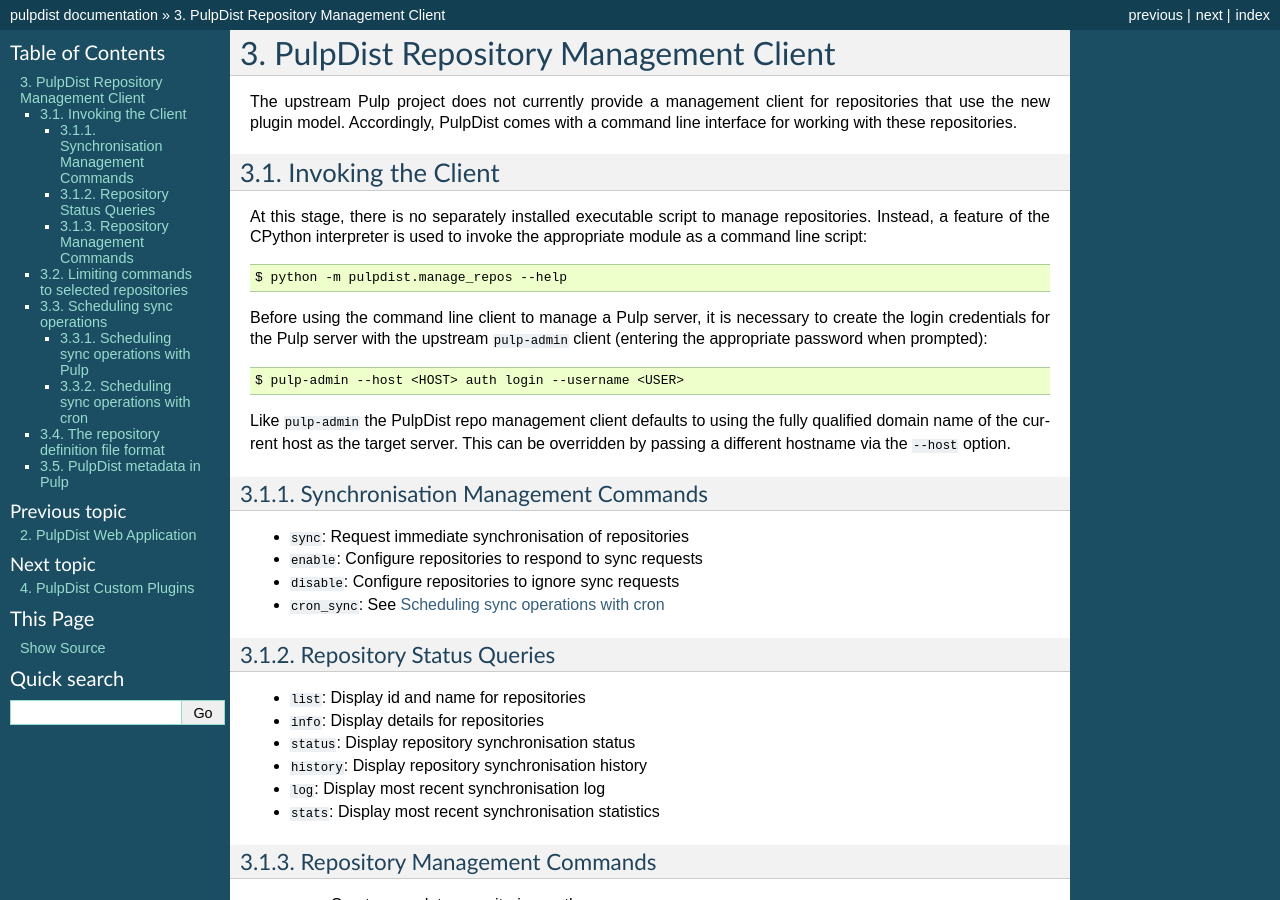
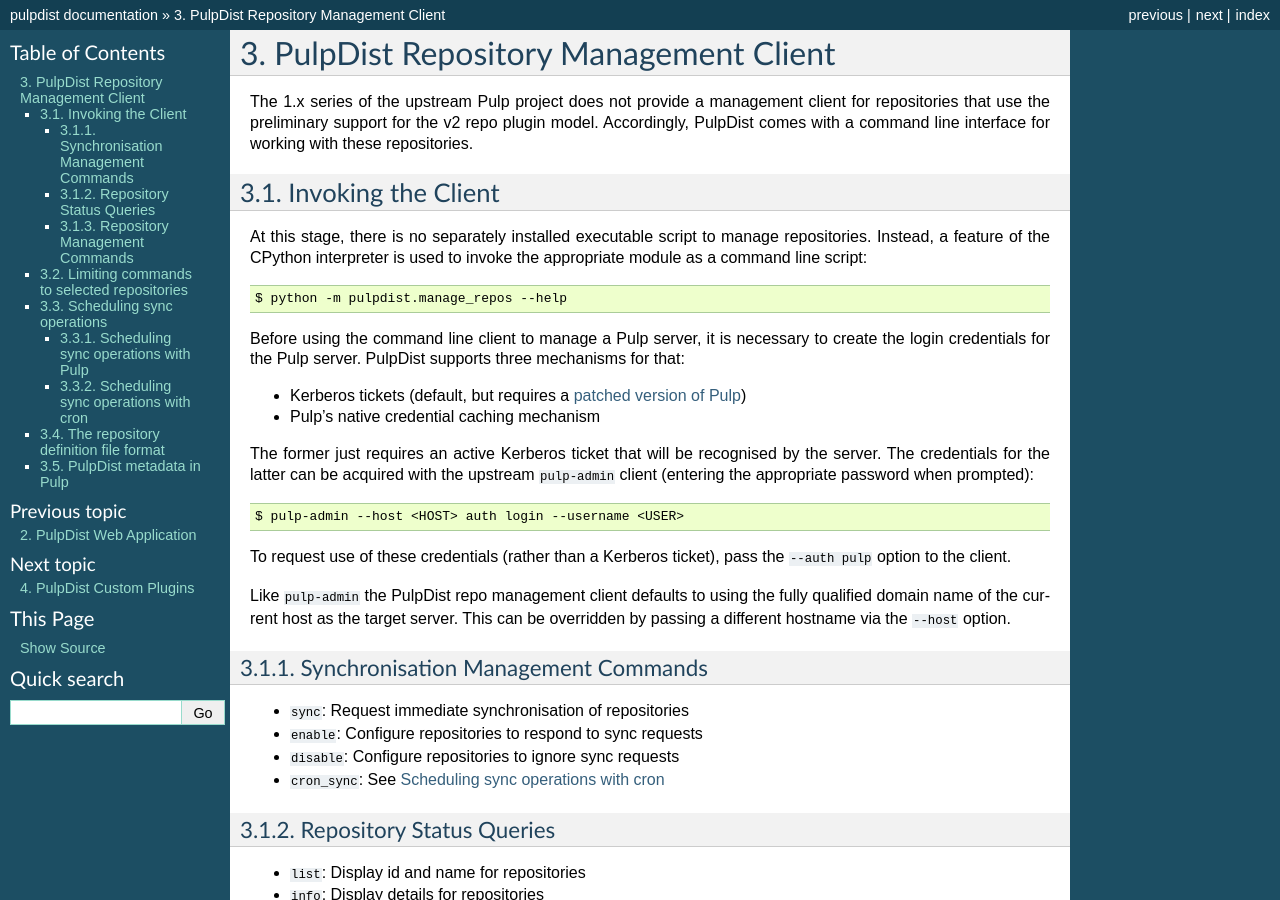
Before and after one commit to ncoghlan/pulpdist, a Sphinx documentation site: the page built from doc/cli.rst, in a window 1280 px wide and 900 px high. Built offline with Sphinx 7.4.7, drawn with Linux system fonts in a browser that asks for light colours; the version number could not be read and is left out.

Commit message:
General doc updates

```diff
--- a/doc/cli.rst
+++ b/doc/cli.rst
@@ -3,9 +3,10 @@
 PulpDist Repository Management Client
 =====================================
 
-The upstream Pulp project does not currently provide a management client for
-repositories that use the new plugin model. Accordingly, PulpDist comes with
-a command line interface for working with these repositories.
+The 1.x series of the upstream Pulp project does not provide a management
+client for repositories that use the preliminary support for the v2 repo
+plugin model. Accordingly, PulpDist comes with a command line interface
+for working with these repositories.
 
 
 Invoking the Client
@@ -18,14 +19,27 @@ the appropriate module as a command line script::
    $ python -m pulpdist.manage_repos --help
 
 Before using the command line client to manage a Pulp server, it is necessary
-to create the login credentials for the Pulp server with the upstream
-``pulp-admin`` client (entering the appropriate password when prompted)::
+to create the login credentials for the Pulp server. PulpDist supports three
+mechanisms for that:
+
+* Kerberos tickets (default, but requires a `patched version of Pulp`_)
+* Pulp's native credential caching mechanism
+
+The former just requires an active Kerberos ticket that will be recognised
+by the server. The credentials for the latter can be acquired with the
+upstream ``pulp-admin`` client (entering the appropriate password when
+prompted)::
 
    $ pulp-admin --host <HOST> auth login --username <USER>
+
+To request use of these credentials (rather than a Kerberos ticket), pass
+the ``--auth pulp`` option to the client.
 
 Like ``pulp-admin`` the PulpDist repo management client defaults to using the
 fully qualified domain name of the current host as the target server. This can
 be overridden by passing a different hostname via the ``--host`` option.
+
+.. _patched version of Pulp: https://bugzilla.redhat.com/show_bug.cgi?id=831937
 
 Synchronisation Management Commands
 ~~~~~~~~~~~~~~~~~~~~~~~~~~~~~~~~~~~
```
Also changed, not shown: doc/about.rst (+17 -7 lines).
